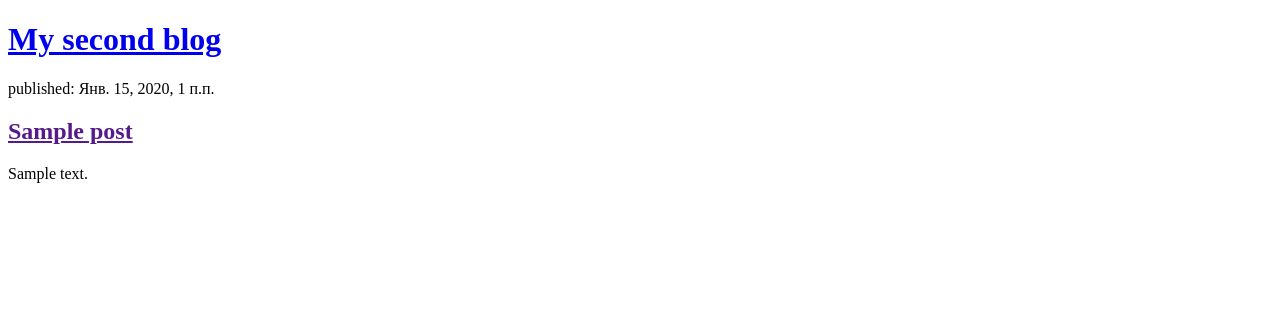
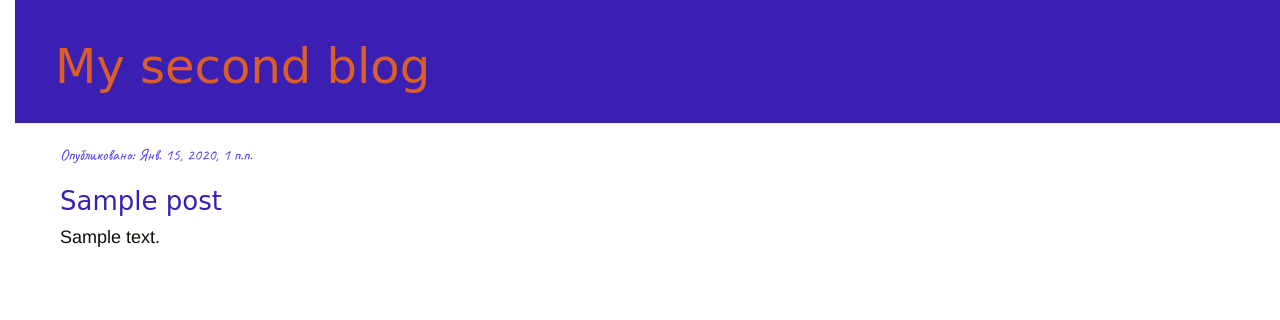
Before and after one commit to g14s3r/my-second-blog, a Django app: template blog/templates/blog/post_list.html in a window 1280 px wide. Shown: the top 320 px of the page. Run offline with Django 3.2, Linux system fonts and the light colour scheme; the template is opened without the code that fills it: values that come from a table or form of the project are taken from there, others are empty; tables that the repository leaves empty hold one stand-in row (values such as "Sample post"); some libraries are stand-ins or nearby versions.

Commit message:
commit 4

```diff
--- /dev/null
+++ b/blog/static/css/blog.css
@@ -0,0 +1,43 @@
+h2 a, h2, h2 a:hover, h2 a:visited {
+    color: #3A1FB2;
+    font-family: 'Pasifico', cursive;
+    font-size: 26px;
+}
+
+.txt {
+    color: #0C0F08;
+    font-size: 18px;
+}
+
+.date {
+    color: #4D3EFF;
+    font-family: 'Caveat', cursive;
+    font-size: 16px;
+}
+
+body {
+    padding-left: 15px;
+}
+
+.page-header {
+    background-color: #3A1FB2;
+    margin-top: 0;
+    padding: 20px 20px 20px 40px;
+}
+
+.page-header h1, .page-header h1 a, .page-header h1 a:visited, .page-header h1 a:active {
+    color: #DB5E27;
+    font-family: 'Pasifico', cursive;
+    font-size: 36pt;
+    text-decoration: none;
+}
+
+.content {
+    margin-left: 30px;
+}
+
+
+
+.post {
+    margin-bottom: 70px;
+}
--- /dev/null
+++ b/blog/templates/blog/base.html
@@ -0,0 +1,26 @@
+{% load static %}
+<!DOCTYPE html>
+<html>
+    <head>
+        <meta charset="utf-8">
+        <title>My second blog</title>
+        <link rel="stylesheet" href="//maxcdn.bootstrapcdn.com/bootstrap/3.2.0/css/bootstrap.min.css">
+        <link rel="stylesheet" href="//maxcdn.bootstrapcdn.com/bootstrap/3.2.0/css/bootstrap-theme.min.css">
+        <link rel="stylesheet" href="{% static 'css/blog.css' %}">
+        <link href="https://fonts.googleapis.com/css?family=Caveat|Pacifico&display=swap&subset=cyrillic" rel="stylesheet">
+    </head>
+    <body>
+        <div class="page-header">
+            <h1><a href="/">My second blog</a></h1>
+        </div>
+
+        <div class="content container">
+            <div class="row">
+                <div class="col-md-8">
+                    {% block content %}
+                    {% endblock %}
+                </div>
+            </div>
+        </div>
+    </body>
+</html>
--- a/blog/templates/blog/post_list.html
+++ b/blog/templates/blog/post_list.html
@@ -1,22 +1,13 @@
-<!DOCTYPE html>
-<html>
-    <head>
-        <meta charset="utf-8">
-        <title>My second blog</title>
-    </head>
-    <body>
-        <div>
-            <h1><a href="/">My second blog</a></h1>
+{% extends 'blog/base.html' %}
+
+{% block content %}
+    {% for post in posts %}
+        <div class="post">
+            <div class="date">
+                Опубликовано: {{ post.published_date }}
+            </div>
+            <h2><a href="{% url 'post_detail' pk=post.pk %}">{{ post.title }}</a></h2>
+            <p class="txt">{{ post.text|linebreaksbr }}</p>
         </div>
-
-        <div>
-            {% for post in posts %}
-                <div>
-                    <p>published: {{ post.published_date }}</p>
-                    <h2><a href="">{{ post.title }}</a></h2>
-                    <p>{{ post.text|linebreaksbr }}</p>
-                </div>
-            {% endfor %}
-        </div>
-    </body>
-</html>
+    {% endfor %}
+{% endblock %}
--- a/blog/urls.py
+++ b/blog/urls.py
@@ -3,4 +3,5 @@ from . import views
 
 urlpatterns = [
     path('', views.post_list, name='post_list'),
+    path('post/<int:pk>/', views.post_detail, name='post_detail'),
 ]
--- a/blog/views.py
+++ b/blog/views.py
@@ -1,4 +1,4 @@
-from django.shortcuts import render
+from django.shortcuts import render, get_object_or_404
 from django.utils import timezone
 from .models import Post
 
@@ -6,3 +6,7 @@ from .models import Post
 def post_list(request):
     posts = Post.objects.filter(published_date__lte=timezone.now()).order_by('published_date')
     return render(request, 'blog/post_list.html', {'posts': posts})
+
+def post_detail(request, pk):
+    post = get_object_or_404(Post, pk=pk)
+    return render(request, 'blog/post_detail.html', {'post': post})
```
Also changed, not shown: blog/templates/blog/post_detail.html (added, +13 -0 lines).
